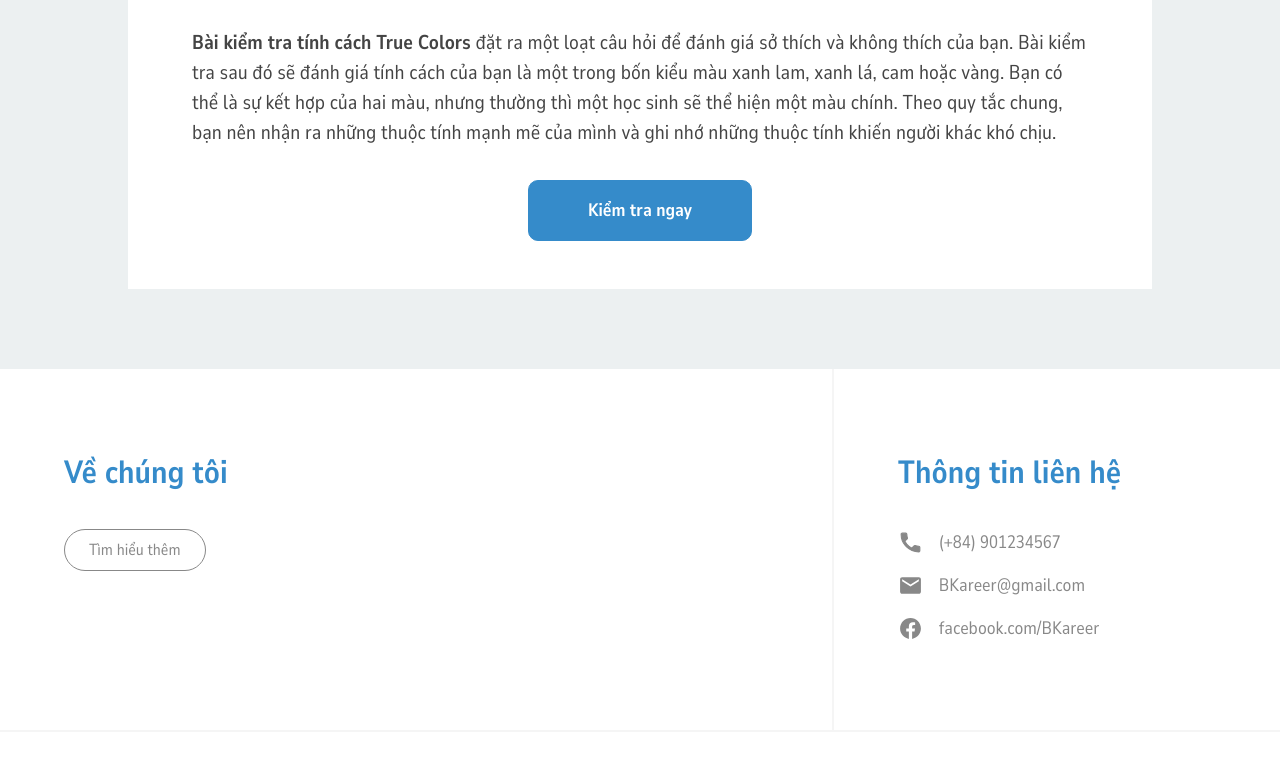
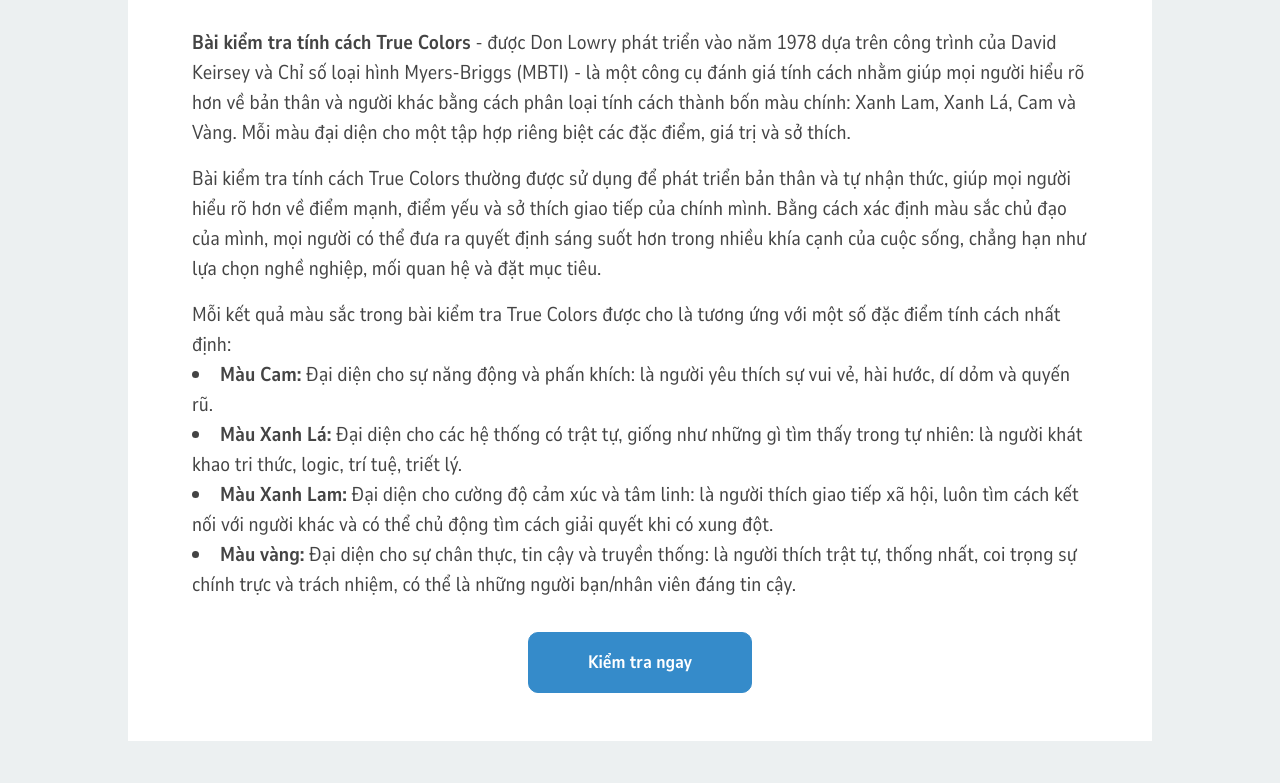
Before and after one commit to NDHoang2003/BKareer-v2, a React (Vite) app: page /colorsDetail in a window 1280 px wide. Shown: the part 472-1255 px from the top of the page. Built offline with nearby package versions, Linux system fonts and the light colour scheme.

Commit message:
Test's details change

```diff
--- a/src/components/Dropdown.jsx
+++ b/src/components/Dropdown.jsx
@@ -36,7 +36,7 @@
     to: "/learningStyle",
   },
   {
-    label: "Trắc nghiệm tính cách Big Five",
+    label: "Trắc nghiệm 5 yếu tố tính cách",
     to: "/fivePer",
   },
   {
--- a/src/screens/5PerTest.jsx
+++ b/src/screens/5PerTest.jsx
@@ -198,7 +198,7 @@
   return (
     <>
       <div className="progress-card" id="progress-card">
-        <div className="progress-card-title">Bài Kiểm Tra Big Five</div>
+        <div className="progress-card-title">Trắc nghiệm 5 yếu tố tính cách</div>
         <div className="text-bar">
           <span>
             Đã hoàn thành: {countt}/{list.length} câu
--- a/src/screens/HomeScreen.jsx
+++ b/src/screens/HomeScreen.jsx
@@ -90,7 +90,7 @@
           {/* Big Five, Work Styles */}
           <div className="flex-row card-margin-top">
             <div className="home-card width-50 card-margin-right flex-col">
-              <div className="card-title">Trắc nghiệm tính cách Big Five</div>
+              <div className="card-title">Trắc nghiệm 5 yếu tố tính cách</div>
               <div className="card-content">Trắc nghiệm Big Five đo lường 5 yếu tố tính cách chính của con người: Extraversion, Agreeableness, Conscientiousness, Neuroticism và Openness to Experience.</div>
               <div className="margin-bottom-2rem"><Link className="secondary-outline-btn" to="/fivePerDetail">Tìm hiểu thêm</Link></div>
             </div>
--- a/src/screens/TrueColorsTest.jsx
+++ b/src/screens/TrueColorsTest.jsx
@@ -36,6 +36,7 @@
   const result = async () => {
     let unfinished = 0;
     let answer = document.querySelectorAll('input[type="radio"]');
+
     // Check if all questions are answered
     for (let i = 0; i < answer.length; i++) {
       if (answer[i].checked === true) {
@@ -150,8 +151,11 @@
   return (
     <>
       <div className="progress-card" id="progress-card">
-        <div className="progress-card-title">Trắc nghiệm Màu sắc</div>
+        <div className="progress-card-title">Bài kiểm tra tính cách True Colors</div>
         <div className="text-bar">
+          <span>
+            Đã hoàn thành: {countt}/{answer.length / 4} câu
+          </span>
           <span className="time-clock">Thời gian: {time}</span>
         </div>
         <ProgressBar
--- a/src/screens/homeComponentsDetail/5PerDetail.jsx
+++ b/src/screens/homeComponentsDetail/5PerDetail.jsx
@@ -5,12 +5,12 @@
 export default function MBTI() {
   return (
     <body className="body screen-block">
-      <div className="screen-title">Trắc nghiệm tính cách Big 5</div>
+      <div className="screen-title">Trắc nghiệm 5 yếu tố tính cách</div>
 
       <img src={image} className="img-detail align-center" />
 
       <div className="detail-txt font-20 margin-top-2rem">
-        Trắc nghiệm Big Five Personality (hay còn gọi là trắc nghiệm năm yếu tố tính cách) là một phương pháp được sử dụng rộng rãi trong tâm lý học để đo lường 5 đặc điểm tính cách chủ yếu của một cá nhân. Những đặc điểm này bao gồm:
+        <span className="bold-txt">Trắc nghiệm Big Five Personality (hay còn gọi là trắc nghiệm 5 yếu tố tính cách)</span> là một phương pháp được sử dụng rộng rãi trong tâm lý học để đo lường 5 đặc điểm tính cách chủ yếu của một cá nhân. Những đặc điểm này bao gồm:
       </div>
 
       <div className="detail-txt font-20">
@@ -34,7 +34,7 @@
       </div>
 
       <div className="detail-txt font-20">
-        Bài kiểm tra Big Five Personality được thiết kế để giúp bạn hiểu rõ hơn về những đặc điểm tính cách của mình và cách chúng ảnh hưởng đến hành vi, mối quan hệ và cách bạn tương tác với thế giới xung quanh.
+        Trắc nghiệm năm yếu tố tính cách được thiết kế để giúp bạn hiểu rõ hơn về những đặc điểm tính cách của mình và cách chúng ảnh hưởng đến hành vi, mối quan hệ và cách bạn tương tác với thế giới xung quanh.
         Sau khi hoàn thành bài kiểm tra, bạn sẽ nhận được điểm số cho từng yếu tố và đánh giá mức độ của các đặc điểm tính cách này.
       </div>
 
--- a/src/screens/homeComponentsDetail/CareerClusterDetail.jsx
+++ b/src/screens/homeComponentsDetail/CareerClusterDetail.jsx
@@ -10,7 +10,7 @@
       <img src={image} className="img-detail align-center" />
 
       <div className="detail-txt font-20 margin-top-2rem">
-        Bài trắc nghiệm khám phá năng lực nghề nghiệp – Career Clusters Interest Survey được Trung tâm hướng nghiệp và công nghệ Oklahama Hoa Kỳ (Career Clusters Interest Survey, Oklahoma Department of Career and Technology Education) xây dựng dựa trên tư liệu của tổ chức Advance CTE (Mỹ).
+        <span className="bold-txt">Bài trắc nghiệm khám phá năng lực nghề nghiệp – Career Clusters Interest Survey</span> được Trung tâm hướng nghiệp và công nghệ Oklahama Hoa Kỳ (Career Clusters Interest Survey, Oklahoma Department of Career and Technology Education) xây dựng dựa trên tư liệu của tổ chức Advance CTE (Mỹ).
       </div>
 
       <div className="detail-txt font-20">
--- a/src/screens/homeComponentsDetail/EqDetail.jsx
+++ b/src/screens/homeComponentsDetail/EqDetail.jsx
@@ -10,7 +10,7 @@
       <img src={image} className="img-detail align-center" />
 
       <div className="detail-txt font-20 margin-top-2rem">
-      EQ hay trí tuệ cảm xúc, được dùng để đo lường khả năng sáng tạo, trí tưởng tượng của một người. Chỉ số EQ thể hiện khả năng nhận định, quản lý và điều chỉnh cảm xúc cá nhân và người khác. Thông thường, chỉ số cảm xúc sẽ được đo lường thông qua các bài test EQ.
+        <span className="bold-txt">EQ hay trí tuệ cảm xúc</span>, được dùng để đo lường khả năng sáng tạo, trí tưởng tượng của một người. Chỉ số EQ thể hiện khả năng nhận định, quản lý và điều chỉnh cảm xúc cá nhân và người khác. Thông thường, chỉ số cảm xúc sẽ được đo lường thông qua các bài test EQ.
       </div>
 
       <div className="detail-txt font-20">
@@ -18,7 +18,7 @@
       </div>
 
       <div className="detail-txt font-20">
-      Chỉ số EQ bao nhiêu là cao? Chỉ số EQ 80 là cao hay thấp? Chỉ số EQ 120 là cao hay thấp? Vậy chỉ số EQ trung bình của một người là bao nhiêu? Đối với bài test EQ của trang web sẽ có thang điểm như sau:
+      Đối với bài test EQ của trang web sẽ có thang điểm như sau:
         <ul>
           <li>
             <span className="bold-txt">
--- a/src/screens/homeComponentsDetail/IqDetail.jsx
+++ b/src/screens/homeComponentsDetail/IqDetail.jsx
@@ -10,7 +10,7 @@
       <img src={image} className="img-detail align-center" />
 
       <div className="detail-txt font-20 margin-top-2rem">
-        Chỉ số thông minh IQ là từ viết tắt của từ <span className="bold-txt">Intelligence Quotient</span> thường được xem là có liên quan mật thiết tới thành công của một người trong cuộc sống, trong công việc và trong vấn đề học tập của mỗi con người.
+      <span className="bold-txt">Chỉ số thông minh IQ</span> là từ viết tắt của từ <span className="bold-txt">Intelligence Quotient</span> thường được xem là có liên quan mật thiết tới thành công của một người trong cuộc sống, trong công việc và trong vấn đề học tập của mỗi con người.
       </div>
 
       <div className="detail-txt font-20">
--- a/src/screens/homeComponentsDetail/MBTIDetail.jsx
+++ b/src/screens/homeComponentsDetail/MBTIDetail.jsx
@@ -10,11 +10,13 @@
       <img src={image} className="img-detail align-center" />
 
       <div className="detail-txt font-20 margin-top-2rem">
-        Trắc nghiệm MBTI (Myers-Briggs Type Indication) là một hệ thống phân
-        loại tính cách được phát triển từ những nghiên cứu về nhận thức và tính
-        cách của nhà tâm lý học Carl Jung - bác sĩ tâm thần học người Thụy Sĩ,
-        được hai nhà khoa học Katharine Cook Briggs và Isabel Briggs Myers hoàn
-        thiện vào năm 1962.
+        <span className="bold-txt">
+          Trắc nghiệm MBTI (Myers-Briggs Type Indication)
+        </span>{" "}
+        là một hệ thống phân loại tính cách được phát triển từ những nghiên cứu
+        về nhận thức và tính cách của nhà tâm lý học Carl Jung - bác sĩ tâm thần
+        học người Thụy Sĩ, được hai nhà khoa học Katharine Cook Briggs và Isabel
+        Briggs Myers hoàn thiện vào năm 1962.
       </div>
 
       <div className="detail-txt font-20">
@@ -55,7 +57,12 @@
         dẫn nghề nghiệp, xây dựng các mối quan hệ cá nhân tốt hơn.
       </div>
 
-      <Link to="/mbti" className="primary-btn font-18 align-center margin-top-2rem">Kiểm tra ngay</Link>
+      <Link
+        to="/mbti"
+        className="primary-btn font-18 align-center margin-top-2rem"
+      >
+        Kiểm tra ngay
+      </Link>
     </body>
   );
 }
--- a/src/screens/homeComponentsDetail/TrueColorsDetail.jsx
+++ b/src/screens/homeComponentsDetail/TrueColorsDetail.jsx
@@ -10,7 +10,41 @@
       <img src={image} className="img-detail align-center" />
 
       <div className="detail-txt font-20 margin-top-2rem">
-        <span className="bold-txt">Bài kiểm tra tính cách True Colors</span> đặt ra một loạt câu hỏi để đánh giá sở thích và không thích của bạn. Bài kiểm tra sau đó sẽ đánh giá tính cách của bạn là một trong bốn kiểu màu xanh lam, xanh lá, cam hoặc vàng. Bạn có thể là sự kết hợp của hai màu, nhưng thường thì một học sinh sẽ thể hiện một màu chính. Theo quy tắc chung, bạn nên nhận ra những thuộc tính mạnh mẽ của mình và ghi nhớ những thuộc tính khiến người khác khó chịu.
+        <span className="bold-txt">Bài kiểm tra tính cách True Colors</span> - được Don Lowry phát triển vào năm 1978 dựa trên công trình của David Keirsey và Chỉ số loại hình Myers-Briggs (MBTI) - là một công cụ đánh giá tính cách nhằm giúp mọi người hiểu rõ hơn về bản thân và người khác bằng cách phân loại tính cách thành bốn màu chính: Xanh Lam, Xanh Lá, Cam và Vàng. Mỗi màu đại diện cho một tập hợp riêng biệt các đặc điểm, giá trị và sở thích.
+      </div>
+
+      <div className="detail-txt font-20">
+        Bài kiểm tra tính cách True Colors thường được sử dụng để phát triển bản thân và tự nhận thức, giúp mọi người hiểu rõ hơn về điểm mạnh, điểm yếu và sở thích giao tiếp của chính mình. Bằng cách xác định màu sắc chủ đạo của mình, mọi người có thể đưa ra quyết định sáng suốt hơn trong nhiều khía cạnh của cuộc sống, chẳng hạn như lựa chọn nghề nghiệp, mối quan hệ và đặt mục tiêu.
+      </div>
+
+      <div className="detail-txt font-20">
+        Mỗi kết quả màu sắc trong bài kiểm tra True Colors được cho là tương ứng với một số đặc điểm tính cách nhất định:
+        <ul>
+          <li>
+            <span className="bold-txt">
+              Màu Cam:
+            </span>{" "}
+            Đại diện cho sự năng động và phấn khích: là người yêu thích sự vui vẻ, hài hước, dí dỏm và quyến rũ.
+          </li>
+          <li>
+            <span className="bold-txt">
+              Màu Xanh Lá:
+            </span>{" "}
+            Đại diện cho các hệ thống có trật tự, giống như những gì tìm thấy trong tự nhiên: là người khát khao tri thức, logic, trí tuệ, triết lý.
+          </li>
+          <li>
+            <span className="bold-txt">
+              Màu Xanh Lam:
+            </span>{" "}
+            Đại diện cho cường độ cảm xúc và tâm linh: là người thích giao tiếp xã hội, luôn tìm cách kết nối với người khác và có thể chủ động tìm cách giải quyết khi có xung đột.
+          </li>
+          <li>
+            <span className="bold-txt">
+              Màu vàng:
+            </span>{" "}
+            Đại diện cho sự chân thực, tin cậy và truyền thống: là người thích trật tự, thống nhất, coi trọng sự chính trực và trách nhiệm, có thể là những người bạn/nhân viên đáng tin cậy.
+          </li>
+        </ul>
       </div>
 
       <Link to="/trueColors" className="primary-btn font-18 align-center margin-top-2rem">Kiểm tra ngay</Link>
--- a/src/screens/homeComponentsDetail/WorkStylesDetail.jsx
+++ b/src/screens/homeComponentsDetail/WorkStylesDetail.jsx
@@ -9,7 +9,7 @@
       <img src={image} className="img-detail align-center" alt="Work Styles" />
 
       <div className="detail-txt font-20 margin-top-2rem">
-        Bài kiểm tra Phong Cách Làm Việc giúp bạn nhận biết phong cách làm việc chủ đạo của bản thân, cách bạn tiếp cận công việc và tương tác với đồng nghiệp. Qua đó, bạn sẽ hiểu rõ hơn về điểm mạnh và cách tối ưu hóa hiệu quả làm việc của mình.
+        <span className="bold-txt">Bài kiểm tra Phong Cách Làm Việc</span> giúp bạn nhận biết phong cách làm việc chủ đạo của bản thân, cách bạn tiếp cận công việc và tương tác với đồng nghiệp. Qua đó, bạn sẽ hiểu rõ hơn về điểm mạnh và cách tối ưu hóa hiệu quả làm việc của mình.
       </div>
 
       <div className="detail-txt font-20">
```
Also changed, not shown: src/screens/homeComponentsDetail/LearningStyleDetail.jsx (+30 -0 lines), src/assets/images/learningStyle.png (added), src/assets/images/left-right-brain.png.
